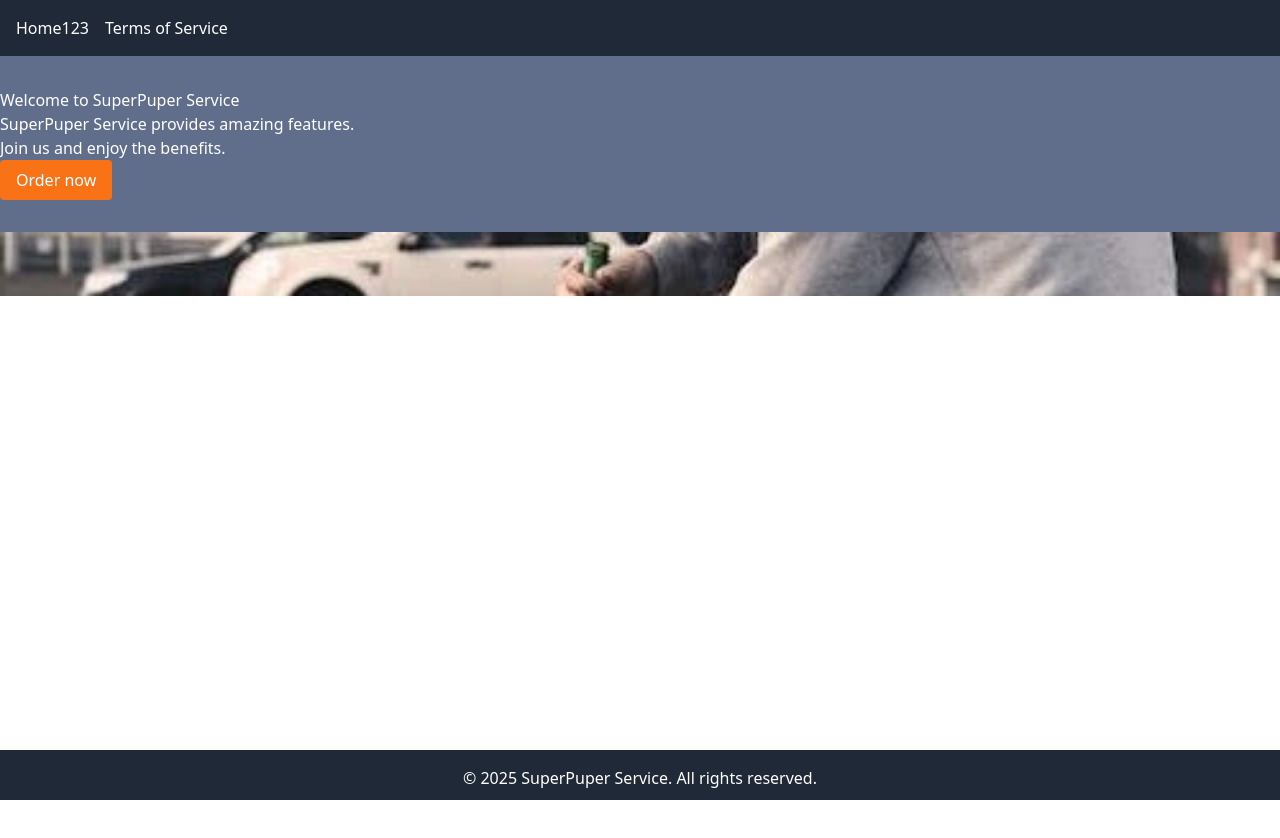
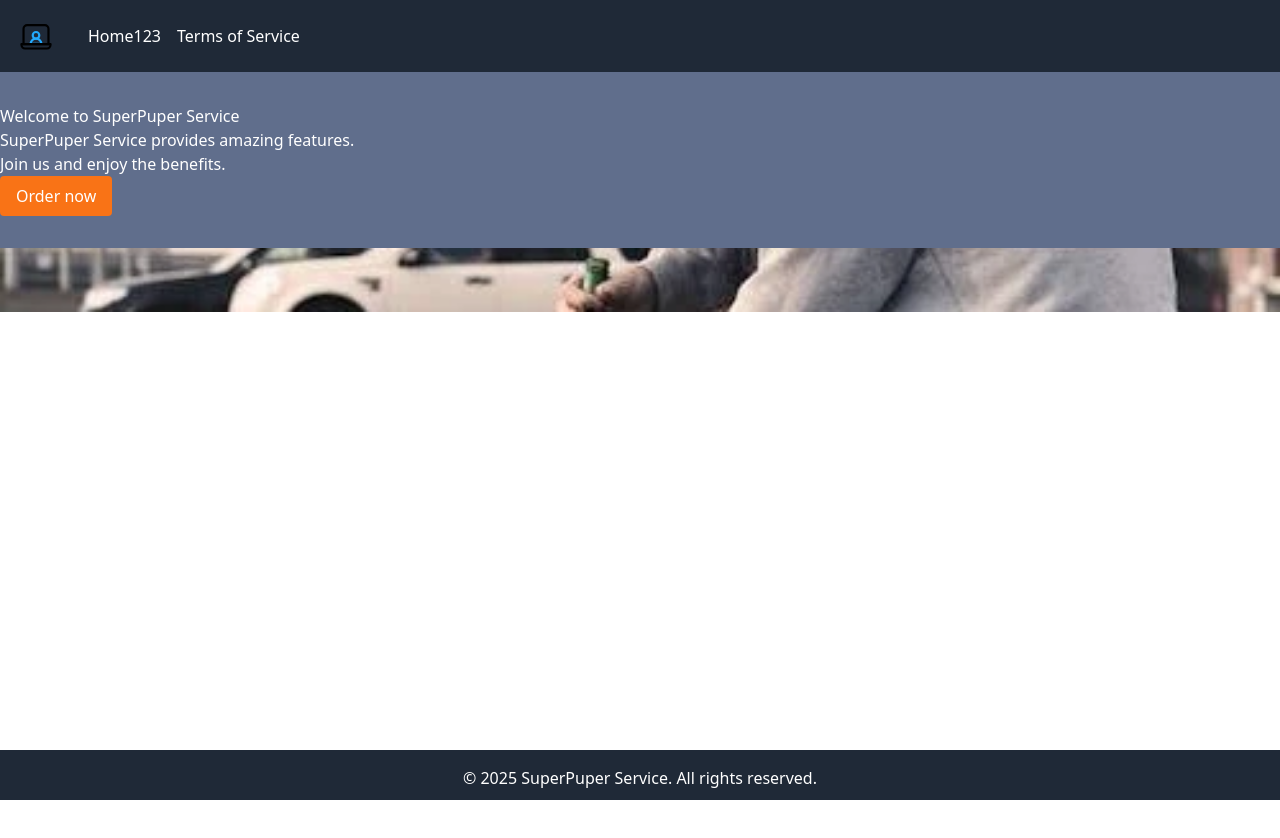
Before and after one commit to AleksandrShcherbackov/super-puper-project, a Vue app: page / in a window 1280 px wide. Shown: the top 838 px of the page. Built offline with nearby package versions, Linux system fonts and the light colour scheme.

Commit message:
:recycle: add logo

```diff
--- a/src/components/base/BaseHeader.vue
+++ b/src/components/base/BaseHeader.vue
@@ -3,7 +3,10 @@
 <template>
   <header class="bg-gray-800 text-white p-4">
     <div class="container mx-auto flex justify-between">
-      <nav>
+      <nav class="flex items-center space-x-4">
+        <router-link to="/" class="flex items-center justify-center mr-4">
+          <img src="../../assets/icons/notebook.svg" alt="logo" class="w-10 h-10" />
+        </router-link>
         <router-link to="/en" class="mr-4">{{ $t('header.home') }}</router-link>
         <router-link to="/en/tos">{{ $t('header.terms') }}</router-link>
       </nav>
--- a/src/locales/index.js
+++ b/src/locales/index.js
@@ -1,2 +1,3 @@
 import en from './en'
-export const messages = { en }
+import ru from './ru'
+export const messages = { en, ru }
--- a/src/main.ts
+++ b/src/main.ts
@@ -1,5 +1,5 @@
 import './assets/main.css'
-import './index.css' //Tailwind
+import './index.css'
 
 import { createApp } from 'vue'
 import { createPinia } from 'pinia'
```
Also changed, not shown: src/assets/icons/notebook.svg (added).
